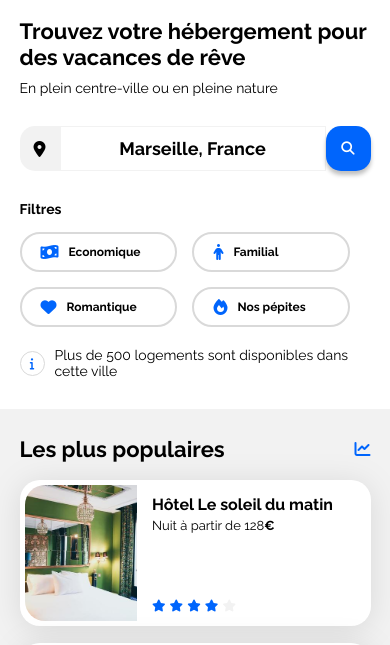
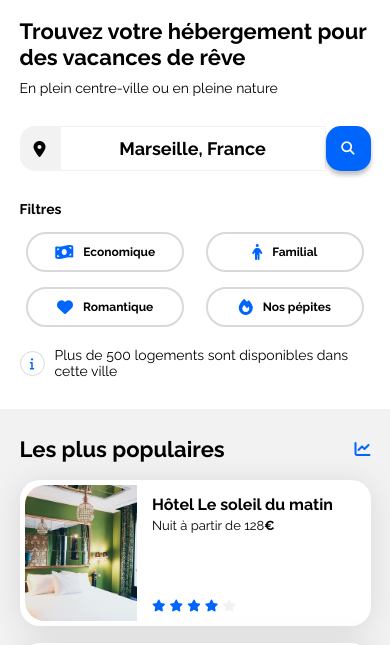
Before and after one commit to Noalune12/Booki, a plain HTML site: page index.html in a window 390 px wide. Shown: the part 139-784 px from the top of the page. Drawn offline with Linux system fonts and the light colour scheme.

Commit message:
Mise en page filtres pour mobile responsive

```diff
--- a/css/style.css
+++ b/css/style.css
@@ -198,6 +198,7 @@ form {
     display: flex;
     gap: 15px;
     align-items: center;
+    justify-content: center;
     flex-wrap: wrap;
 }
 
@@ -554,9 +555,13 @@ footer {
         width: 100%;
     }
 
+    .filtres-liste {
+        width: 100%;
+        justify-content: space-evenly;
+    }
+
     .filtres-types {
         width: 45%;
-        justify-content: flex-start;
     }
 
     .filtres-types p {
```
